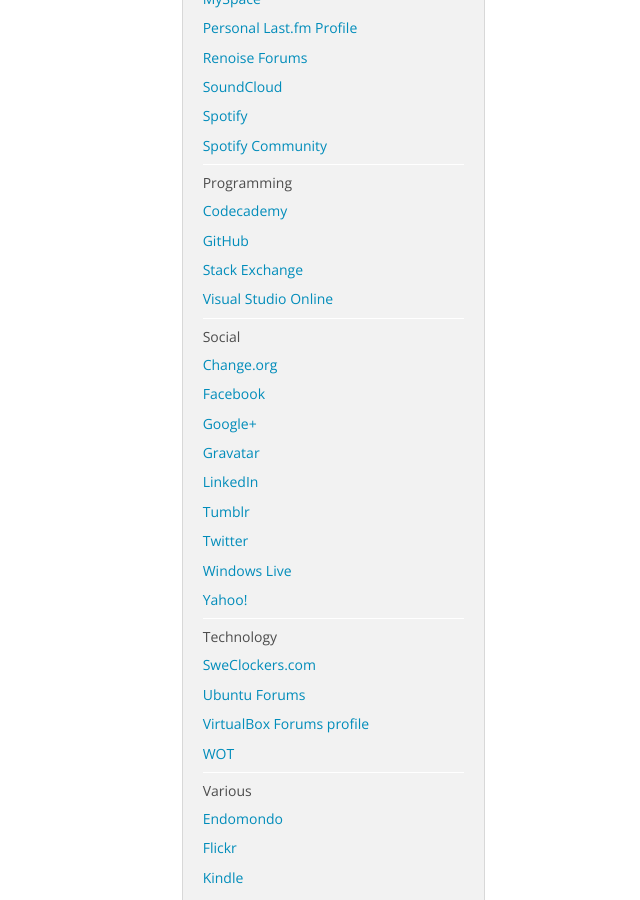
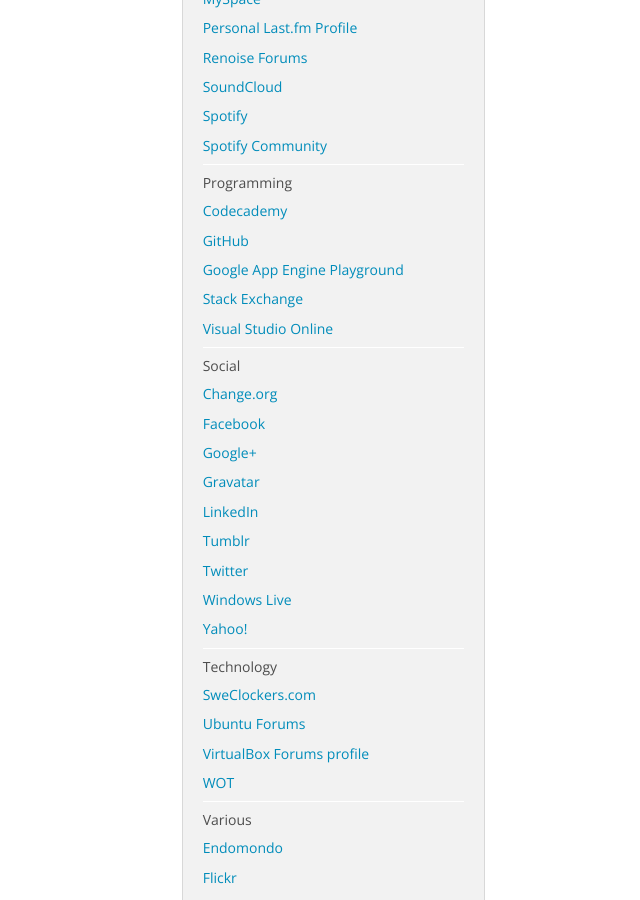
Before and after one commit to hlilje/hlilje.github.io, a Jekyll site: the page built from index.html, in a window 1280 px wide and 900 px high, scrolled down 1165 px. Shown: the whole window, without its empty margins (640-1280 px from the left). Built offline with Jekyll 4.4.1, drawn with Linux system fonts in a browser that asks for light colours; comment, search, counter and statistics services are not loaded.

Commit message:
Add appengine link

```diff
--- a/_includes/links.html
+++ b/_includes/links.html
@@ -51,6 +51,7 @@
     <li><label>Programming</label></li>
     <li><a href="http://www.codecademy.com/hlilje" title="Codecademy profile" target="_blank">Codecademy</a></li>
     <li><a href="https://github.com/hlilje" title="GitHub profile" target="_blank">GitHub</a></li>
+    <li><a href="http://hlilje-app.appspot.com/" title="Google App Engine playground" target="_blank">Google App Engine Playground</a></li>
     <li><a href="http://stackexchange.com/users/2232003/hampus-liljekvist" title="Stack Exchange profile" target="_blank">Stack Exchange</a></li>
     <li><a href="https://hlilje.visualstudio.com/" title="Visual Studio Online workspace" target="_blank">Visual Studio Online</a></li>
 
```
